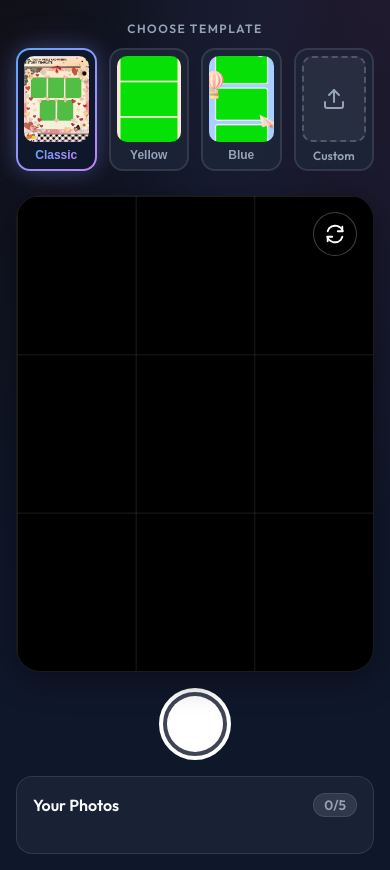
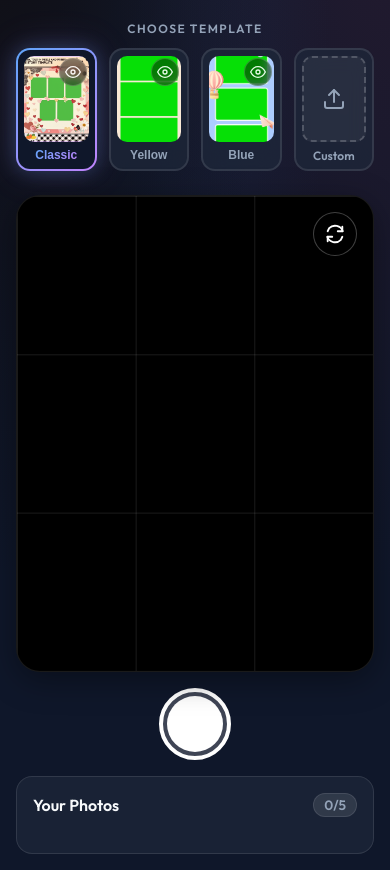
Before and after one commit to Jejeee2331/fotobox-app, a website built with Vite: page index.html in a window 390 px wide. Shown: the part 109-979 px from the top of the page. Built offline with nearby package versions, Linux system fonts and the light colour scheme; no server answers.

Commit message:
Fix: Mobile double tap issue on templates

```diff
--- a/style.css
+++ b/style.css
@@ -127,6 +127,7 @@ header p {
   transition: color 0.3s ease;
 }
 
+@media (hover: hover) {
   .template-option:hover {
     border-color: rgba(255, 255, 255, 0.25);
     transform: translateY(-2px);
@@ -135,6 +136,7 @@ header p {
 
   .template-option:hover img {
     transform: scale(1.02);
+  }
 }
 
 .template-preview-icon {
@@ -156,8 +158,16 @@ header p {
   z-index: 10;
 }
 
+@media (hover: hover) {
   .template-option:hover .template-preview-icon {
     opacity: 1;
+  }
+}
+
+@media (hover: none) {
+  .template-preview-icon {
+    opacity: 0.9;
+  }
 }
 
 .template-preview-icon:hover {
```
Lines whose indentation alone changed are shown as unchanged.
